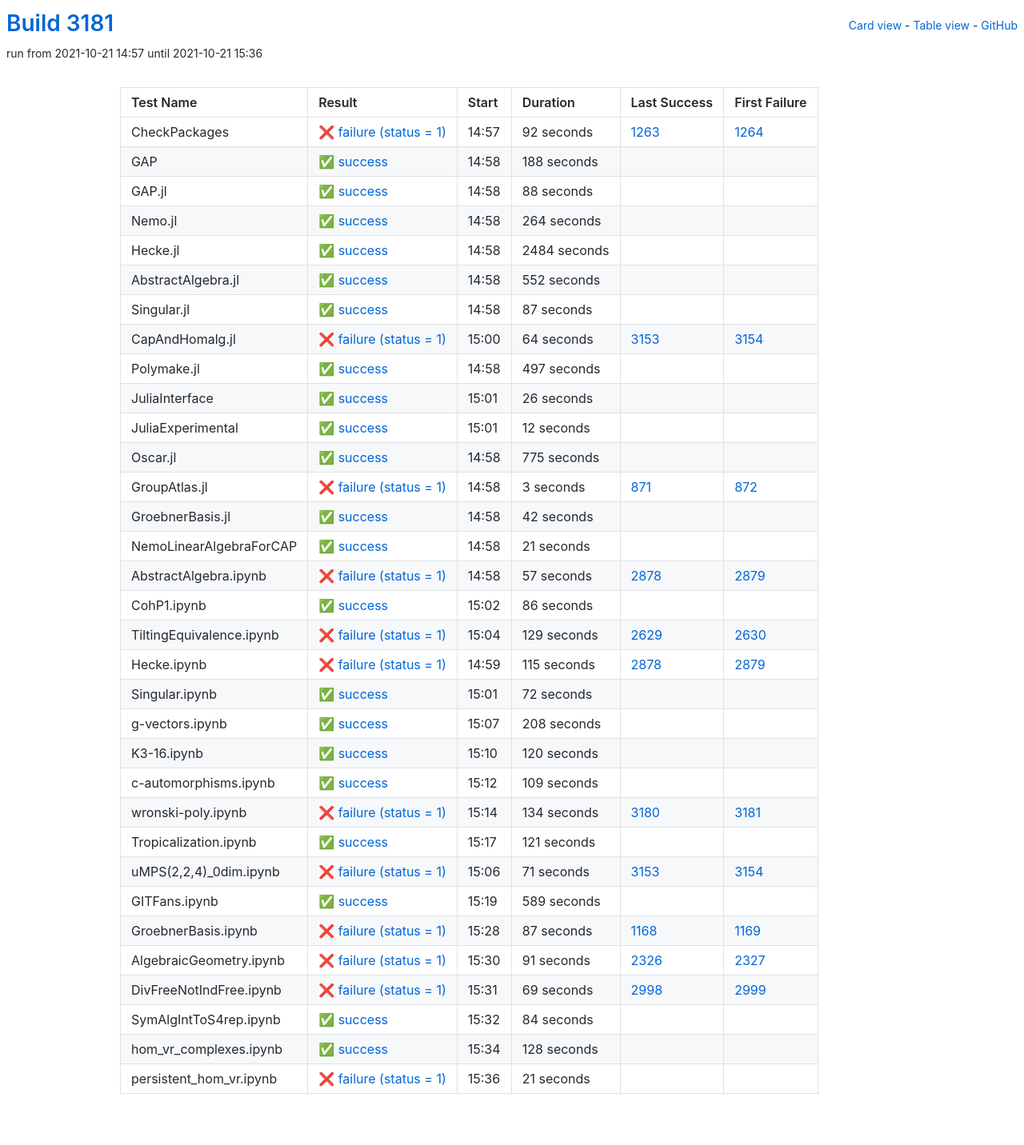
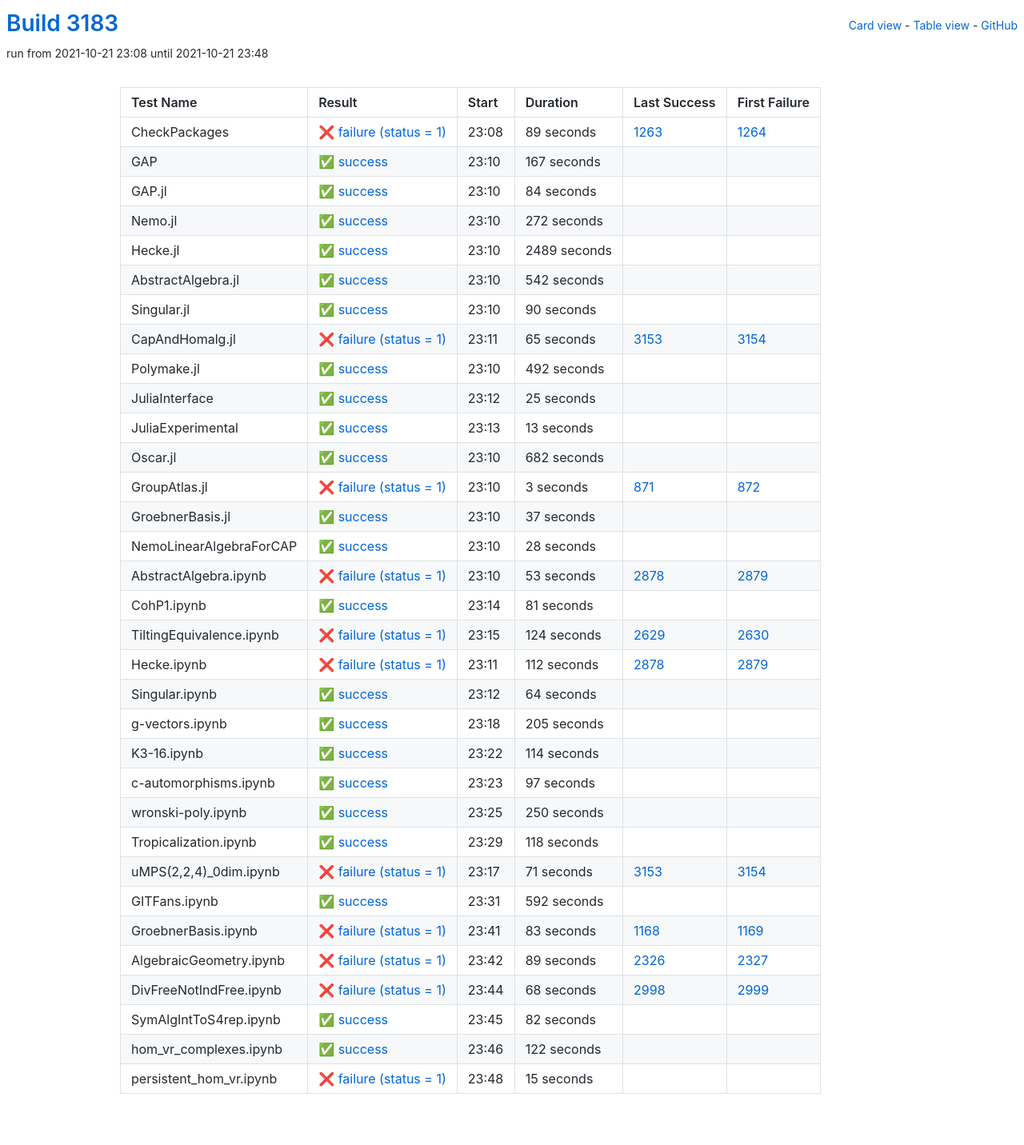
Before and after one commit to oscar-system/oscar-ci-status-stable, a Jekyll site: the page built from table.html, in a window 1280 px wide. Shown: the whole page at 80% size. Built offline with Jekyll 4.4.1, drawn with Linux system fonts in a browser that asks for light colours.

Commit message:
Build #3183

```diff
--- a/_data/ci.yml
+++ b/_data/ci.yml
@@ -1,6 +1,6 @@
 ---
-build: 3181
-build_url: https://oscarci.mathematik.uni-kl.de/job/oscar-stable/3181/
+build: 3183
+build_url: https://oscarci.mathematik.uni-kl.de/job/oscar-stable/3183/
 job: oscar-stable
 organization: oscar-system
 repo: oscar-ci-status-stable
@@ -8,152 +8,152 @@ repourl: https://github.com/oscar-system/oscar-ci-status-stable
 tests:
 - name: CheckPackages
   id: checkpackages
-  log: https://oscarci.mathematik.uni-kl.de/job/oscar-stable/3181/artifact/logs/build-3181/CheckPackages.log
-  start: 2021-10-21 14:57
+  log: https://oscarci.mathematik.uni-kl.de/job/oscar-stable/3183/artifact/logs/build-3183/CheckPackages.log
+  start: 2021-10-21 23:08
   success: false
   exitcode: 1
   status: failure
-  duration: 92
+  duration: 89
   last_success: 1263
   last_success_url: https://oscarci.mathematik.uni-kl.de/job/oscar-stable/1263/
   first_failure: 1264
   first_failure_url: https://oscarci.mathematik.uni-kl.de/job/oscar-stable/1264/
 - name: GAP
   id: gap
-  log: https://oscarci.mathematik.uni-kl.de/job/oscar-stable/3181/artifact/logs/build-3181/GAP.log
-  start: 2021-10-21 14:58
+  log: https://oscarci.mathematik.uni-kl.de/job/oscar-stable/3183/artifact/logs/build-3183/GAP.log
+  start: 2021-10-21 23:10
   success: true
   exitcode: 0
   status: success
-  duration: 188
+  duration: 167
   last_success: false
   last_success_url:
   first_failure: false
   first_failure_url:
 - name: GAP.jl
   id: gap-jl
-  log: https://oscarci.mathematik.uni-kl.de/job/oscar-stable/3181/artifact/logs/build-3181/GAP.jl.log
-  start: 2021-10-21 14:58
+  log: https://oscarci.mathematik.uni-kl.de/job/oscar-stable/3183/artifact/logs/build-3183/GAP.jl.log
+  start: 2021-10-21 23:10
   success: true
   exitcode: 0
   status: success
-  duration: 88
+  duration: 84
   last_success: false
   last_success_url:
   first_failure: false
   first_failure_url:
 - name: Nemo.jl
   id: nemo-jl
-  log: https://oscarci.mathematik.uni-kl.de/job/oscar-stable/3181/artifact/logs/build-3181/Nemo.jl.log
-  start: 2021-10-21 14:58
+  log: https://oscarci.mathematik.uni-kl.de/job/oscar-stable/3183/artifact/logs/build-3183/Nemo.jl.log
+  start: 2021-10-21 23:10
   success: true
   exitcode: 0
   status: success
-  duration: 264
+  duration: 272
   last_success: false
   last_success_url:
   first_failure: false
   first_failure_url:
 - name: Hecke.jl
   id: hecke-jl
-  log: https://oscarci.mathematik.uni-kl.de/job/oscar-stable/3181/artifact/logs/build-3181/Hecke.jl.log
-  start: 2021-10-21 14:58
+  log: https://oscarci.mathematik.uni-kl.de/job/oscar-stable/3183/artifact/logs/build-3183/Hecke.jl.log
+  start: 2021-10-21 23:10
   success: true
   exitcode: 0
   status: success
-  duration: 2484
+  duration: 2489
   last_success: false
   last_success_url:
   first_failure: false
   first_failure_url:
 - name: AbstractAlgebra.jl
   id: abstractalgebra-jl
-  log: https://oscarci.mathematik.uni-kl.de/job/oscar-stable/3181/artifact/logs/build-3181/AbstractAlgebra.jl.log
-  start: 2021-10-21 14:58
+  log: https://oscarci.mathematik.uni-kl.de/job/oscar-stable/3183/artifact/logs/build-3183/AbstractAlgebra.jl.log
+  start: 2021-10-21 23:10
   success: true
   exitcode: 0
   status: success
-  duration: 552
+  duration: 542
   last_success: false
   last_success_url:
   first_failure: false
   first_failure_url:
 - name: Singular.jl
   id: singular-jl
-  log: https://oscarci.mathematik.uni-kl.de/job/oscar-stable/3181/artifact/logs/build-3181/Singular.jl.log
-  start: 2021-10-21 14:58
+  log: https://oscarci.mathematik.uni-kl.de/job/oscar-stable/3183/artifact/logs/build-3183/Singular.jl.log
+  start: 2021-10-21 23:10
   success: true
   exitcode: 0
   status: success
-  duration: 87
+  duration: 90
   last_success: false
   last_success_url:
   first_failure: false
   first_failure_url:
 - name: CapAndHomalg.jl
   id: capandhomalg-jl
-  log: https://oscarci.mathematik.uni-kl.de/job/oscar-stable/3181/artifact/logs/build-3181/CapAndHomalg.jl.log
-  start: 2021-10-21 15:00
+  log: https://oscarci.mathematik.uni-kl.de/job/oscar-stable/3183/artifact/logs/build-3183/CapAndHomalg.jl.log
+  start: 2021-10-21 23:11
   success: false
   exitcode: 1
   status: failure
-  duration: 64
+  duration: 65
   last_success: 3153
   last_success_url: https://oscarci.mathematik.uni-kl.de/job/oscar-stable/3153/
   first_failure: 3154
   first_failure_url: https://oscarci.mathematik.uni-kl.de/job/oscar-stable/3154/
 - name: Polymake.jl
   id: polymake-jl
-  log: https://oscarci.mathematik.uni-kl.de/job/oscar-stable/3181/artifact/logs/build-3181/Polymake.jl.log
-  start: 2021-10-21 14:58
+  log: https://oscarci.mathematik.uni-kl.de/job/oscar-stable/3183/artifact/logs/build-3183/Polymake.jl.log
+  start: 2021-10-21 23:10
   success: true
   exitcode: 0
   status: success
-  duration: 497
+  duration: 492
   last_success: false
   last_success_url:
   first_failure: false
   first_failure_url:
 - name: JuliaInterface
   id: juliainterface
-  log: https://oscarci.mathematik.uni-kl.de/job/oscar-stable/3181/artifact/logs/build-3181/JuliaInterface.log
-  start: 2021-10-21 15:01
+  log: https://oscarci.mathematik.uni-kl.de/job/oscar-stable/3183/artifact/logs/build-3183/JuliaInterface.log
+  start: 2021-10-21 23:12
   success: true
   exitcode: 0
   status: success
-  duration: 26
+  duration: 25
   last_success: false
   last_success_url:
   first_failure: false
   first_failure_url:
 - name: JuliaExperimental
   id: juliaexperimental
-  log: https://oscarci.mathematik.uni-kl.de/job/oscar-stable/3181/artifact/logs/build-3181/JuliaExperimental.log
-  start: 2021-10-21 15:01
+  log: https://oscarci.mathematik.uni-kl.de/job/oscar-stable/3183/artifact/logs/build-3183/JuliaExperimental.log
+  start: 2021-10-21 23:13
   success: true
   exitcode: 0
   status: success
-  duration: 12
+  duration: 13
   last_success: false
   last_success_url:
   first_failure: false
   first_failure_url:
 - name: Oscar.jl
   id: oscar-jl
-  log: https://oscarci.mathematik.uni-kl.de/job/oscar-stable/3181/artifact/logs/build-3181/Oscar.jl.log
-  start: 2021-10-21 14:58
+  log: https://oscarci.mathematik.uni-kl.de/job/oscar-stable/3183/artifact/logs/build-3183/Oscar.jl.log
+  start: 2021-10-21 23:10
   success: true
   exitcode: 0
   status: success
-  duration: 775
+  duration: 682
   last_success: false
   last_success_url:
   first_failure: false
   first_failure_url:
 - name: GroupAtlas.jl
   id: groupatlas-jl
-  log: https://oscarci.mathematik.uni-kl.de/job/oscar-stable/3181/artifact/logs/build-3181/GroupAtlas.jl.log
-  start: 2021-10-21 14:58
+  log: https://oscarci.mathematik.uni-kl.de/job/oscar-stable/3183/artifact/logs/build-3183/GroupAtlas.jl.log
+  start: 2021-10-21 23:10
   success: false
   exitcode: 1
   status: failure
@@ -164,152 +164,152 @@ tests:
   first_failure_url: https://oscarci.mathematik.uni-kl.de/job/oscar-stable/872/
 - name: GroebnerBasis.jl
   id: groebnerbasis-jl
-  log: https://oscarci.mathematik.uni-kl.de/job/oscar-stable/3181/artifact/logs/build-3181/GroebnerBasis.jl.log
-  start: 2021-10-21 14:58
+  log: https://oscarci.mathematik.uni-kl.de/job/oscar-stable/3183/artifact/logs/build-3183/GroebnerBasis.jl.log
+  start: 2021-10-21 23:10
   success: true
   exitcode: 0
   status: success
-  duration: 42
+  duration: 37
   last_success: false
   last_success_url:
   first_failure: false
   first_failure_url:
 - name: NemoLinearAlgebraForCAP
   id: nemolinearalgebraforcap
-  log: https://oscarci.mathematik.uni-kl.de/job/oscar-stable/3181/artifact/logs/build-3181/NemoLinearAlgebraForCAP.log
-  start: 2021-10-21 14:58
+  log: https://oscarci.mathematik.uni-kl.de/job/oscar-stable/3183/artifact/logs/build-3183/NemoLinearAlgebraForCAP.log
+  start: 2021-10-21 23:10
   success: true
   exitcode: 0
   status: success
-  duration: 21
+  duration: 28
   last_success: false
   last_success_url:
   first_failure: false
   first_failure_url:
 - name: AbstractAlgebra.ipynb
   id: abstractalgebra-ipynb
-  log: https://oscarci.mathematik.uni-kl.de/job/oscar-stable/3181/artifact/logs/build-3181/AbstractAlgebra.ipynb.log
-  start: 2021-10-21 14:58
+  log: https://oscarci.mathematik.uni-kl.de/job/oscar-stable/3183/artifact/logs/build-3183/AbstractAlgebra.ipynb.log
+  start: 2021-10-21 23:10
   success: false
   exitcode: 1
   status: failure
-  duration: 57
+  duration: 53
   last_success: 2878
   last_success_url: https://oscarci.mathematik.uni-kl.de/job/oscar-stable/2878/
   first_failure: 2879
   first_failure_url: https://oscarci.mathematik.uni-kl.de/job/oscar-stable/2879/
 - name: CohP1.ipynb
   id: cohp1-ipynb
-  log: https://oscarci.mathematik.uni-kl.de/job/oscar-stable/3181/artifact/logs/build-3181/CohP1.ipynb.log
-  start: 2021-10-21 15:02
+  log: https://oscarci.mathematik.uni-kl.de/job/oscar-stable/3183/artifact/logs/build-3183/CohP1.ipynb.log
+  start: 2021-10-21 23:14
   success: true
   exitcode: 0
   status: success
-  duration: 86
+  duration: 81
   last_success: false
   last_success_url:
   first_failure: false
   first_failure_url:
 - name: TiltingEquivalence.ipynb
   id: tiltingequivalence-ipynb
-  log: https://oscarci.mathematik.uni-kl.de/job/oscar-stable/3181/artifact/logs/build-3181/TiltingEquivalence.ipynb.log
-  start: 2021-10-21 15:04
+  log: https://oscarci.mathematik.uni-kl.de/job/oscar-stable/3183/artifact/logs/build-3183/TiltingEquivalence.ipynb.log
+  start: 2021-10-21 23:15
   success: false
   exitcode: 1
   status: failure
-  duration: 129
+  duration: 124
   last_success: 2629
   last_success_url: https://oscarci.mathematik.uni-kl.de/job/oscar-stable/2629/
   first_failure: 2630
   first_failure_url: https://oscarci.mathematik.uni-kl.de/job/oscar-stable/2630/
 - name: Hecke.ipynb
   id: hecke-ipynb
-  log: https://oscarci.mathematik.uni-kl.de/job/oscar-stable/3181/artifact/logs/build-3181/Hecke.ipynb.log
-  start: 2021-10-21 14:59
+  log: https://oscarci.mathematik.uni-kl.de/job/oscar-stable/3183/artifact/logs/build-3183/Hecke.ipynb.log
+  start: 2021-10-21 23:11
   success: false
   exitcode: 1
   status: failure
-  duration: 115
+  duration: 112
   last_success: 2878
   last_success_url: https://oscarci.mathematik.uni-kl.de/job/oscar-stable/2878/
   first_failure: 2879
   first_failure_url: https://oscarci.mathematik.uni-kl.de/job/oscar-stable/2879/
 - name: Singular.ipynb
   id: singular-ipynb
-  log: https://oscarci.mathematik.uni-kl.de/job/oscar-stable/3181/artifact/logs/build-3181/Singular.ipynb.log
-  start: 2021-10-21 15:01
+  log: https://oscarci.mathematik.uni-kl.de/job/oscar-stable/3183/artifact/logs/build-3183/Singular.ipynb.log
+  start: 2021-10-21 23:12
   success: true
   exitcode: 0
   status: success
-  duration: 72
+  duration: 64
   last_success: false
   last_success_url:
   first_failure: false
   first_failure_url:
 - name: g-vectors.ipynb
   id: g-vectors-ipynb
-  log: https://oscarci.mathematik.uni-kl.de/job/oscar-stable/3181/artifact/logs/build-3181/g-vectors.ipynb.log
-  start: 2021-10-21 15:07
+  log: https://oscarci.mathematik.uni-kl.de/job/oscar-stable/3183/artifact/logs/build-3183/g-vectors.ipynb.log
+  start: 2021-10-21 23:18
   success: true
   exitcode: 0
   status: success
-  duration: 208
+  duration: 205
   last_success: false
   last_success_url:
   first_failure: false
   first_failure_url:
 - name: K3-16.ipynb
   id: k3-16-ipynb
-  log: https://oscarci.mathematik.uni-kl.de/job/oscar-stable/3181/artifact/logs/build-3181/K3-16.ipynb.log
-  start: 2021-10-21 15:10
+  log: https://oscarci.mathematik.uni-kl.de/job/oscar-stable/3183/artifact/logs/build-3183/K3-16.ipynb.log
+  start: 2021-10-21 23:22
   success: true
   exitcode: 0
   status: success
-  duration: 120
+  duration: 114
   last_success: false
   last_success_url:
   first_failure: false
   first_failure_url:
 - name: c-automorphisms.ipynb
   id: c-automorphisms-ipynb
-  log: https://oscarci.mathematik.uni-kl.de/job/oscar-stable/3181/artifact/logs/build-3181/c-automorphisms.ipynb.log
-  start: 2021-10-21 15:12
+  log: https://oscarci.mathematik.uni-kl.de/job/oscar-stable/3183/artifact/logs/build-3183/c-automorphisms.ipynb.log
+  start: 2021-10-21 23:23
   success: true
   exitcode: 0
   status: success
-  duration: 109
+  duration: 97
   last_success: false
   last_success_url:
   first_failure: false
   first_failure_url:
 - name: wronski-poly.ipynb
   id: wronski-poly-ipynb
-  log: https://oscarci.mathematik.uni-kl.de/job/oscar-stable/3181/artifact/logs/build-3181/wronski-poly.ipynb.log
-  start: 2021-10-21 15:14
-  success: false
-  exitcode: 1
-  status: failure
-  duration: 134
-  last_success: 3180
-  last_success_url: https://oscarci.mathematik.uni-kl.de/job/oscar-stable/3180/
-  first_failure: 3181
-  first_failure_url: https://oscarci.mathematik.uni-kl.de/job/oscar-stable/3181/
-- name: Tropicalization.ipynb
-  id: tropicalization-ipynb
-  log: https://oscarci.mathematik.uni-kl.de/job/oscar-stable/3181/artifact/logs/build-3181/Tropicalization.ipynb.log
-  start: 2021-10-21 15:17
+  log: https://oscarci.mathematik.uni-kl.de/job/oscar-stable/3183/artifact/logs/build-3183/wronski-poly.ipynb.log
+  start: 2021-10-21 23:25
   success: true
   exitcode: 0
   status: success
-  duration: 121
+  duration: 250
+  last_success: false
+  last_success_url:
+  first_failure: false
+  first_failure_url:
+- name: Tropicalization.ipynb
+  id: tropicalization-ipynb
+  log: https://oscarci.mathematik.uni-kl.de/job/oscar-stable/3183/artifact/logs/build-3183/Tropicalization.ipynb.log
+  start: 2021-10-21 23:29
+  success: true
+  exitcode: 0
+  status: success
+  duration: 118
   last_success: false
   last_success_url:
   first_failure: false
   first_failure_url:
 - name: uMPS(2,2,4)_0dim.ipynb
   id: umps-2-2-4-0dim-ipynb
-  log: https://oscarci.mathematik.uni-kl.de/job/oscar-stable/3181/artifact/logs/build-3181/uMPS-2-2-4-_0dim.ipynb.log
-  start: 2021-10-21 15:06
+  log: https://oscarci.mathematik.uni-kl.de/job/oscar-stable/3183/artifact/logs/build-3183/uMPS-2-2-4-_0dim.ipynb.log
+  start: 2021-10-21 23:17
   success: false
   exitcode: 1
   status: failure
@@ -320,84 +320,84 @@ tests:
   first_failure_url: https://oscarci.mathematik.uni-kl.de/job/oscar-stable/3154/
 - name: GITFans.ipynb
   id: gitfans-ipynb
-  log: https://oscarci.mathematik.uni-kl.de/job/oscar-stable/3181/artifact/logs/build-3181/GITFans.ipynb.log
-  start: 2021-10-21 15:19
+  log: https://oscarci.mathematik.uni-kl.de/job/oscar-stable/3183/artifact/logs/build-3183/GITFans.ipynb.log
+  start: 2021-10-21 23:31
   success: true
   exitcode: 0
   status: success
-  duration: 589
+  duration: 592
   last_success: false
   last_success_url:
   first_failure: false
   first_failure_url:
 - name: GroebnerBasis.ipynb
   id: groebnerbasis-ipynb
-  log: https://oscarci.mathematik.uni-kl.de/job/oscar-stable/3181/artifact/logs/build-3181/GroebnerBasis.ipynb.log
-  start: 2021-10-21 15:28
+  log: https://oscarci.mathematik.uni-kl.de/job/oscar-stable/3183/artifact/logs/build-3183/GroebnerBasis.ipynb.log
+  start: 2021-10-21 23:41
   success: false
   exitcode: 1
   status: failure
-  duration: 87
+  duration: 83
   last_success: 1168
   last_success_url: https://oscarci.mathematik.uni-kl.de/job/oscar-stable/1168/
   first_failure: 1169
   first_failure_url: https://oscarci.mathematik.uni-kl.de/job/oscar-stable/1169/
 - name: AlgebraicGeometry.ipynb
   id: algebraicgeometry-ipynb
-  log: https://oscarci.mathematik.uni-kl.de/job/oscar-stable/3181/artifact/logs/build-3181/AlgebraicGeometry.ipynb.log
-  start: 2021-10-21 15:30
+  log: https://oscarci.mathematik.uni-kl.de/job/oscar-stable/3183/artifact/logs/build-3183/AlgebraicGeometry.ipynb.log
+  start: 2021-10-21 23:42
   success: false
   exitcode: 1
   status: failure
-  duration: 91
+  duration: 89
   last_success: 2326
   last_success_url: https://oscarci.mathematik.uni-kl.de/job/oscar-stable/2326/
   first_failure: 2327
   first_failure_url: https://oscarci.mathematik.uni-kl.de/job/oscar-stable/2327/
 - name: DivFreeNotIndFree.ipynb
   id: divfreenotindfree-ipynb
-  log: https://oscarci.mathematik.uni-kl.de/job/oscar-stable/3181/artifact/logs/build-3181/DivFreeNotIndFree.ipynb.log
-  start: 2021-10-21 15:31
+  log: https://oscarci.mathematik.uni-kl.de/job/oscar-stable/3183/artifact/logs/build-3183/DivFreeNotIndFree.ipynb.log
+  start: 2021-10-21 23:44
   success: false
   exitcode: 1
   status: failure
-  duration: 69
+  duration: 68
   last_success: 2998
   last_success_url: https://oscarci.mathematik.uni-kl.de/job/oscar-stable/2998/
   first_failure: 2999
   first_failure_url: https://oscarci.mathematik.uni-kl.de/job/oscar-stable/2999/
 - name: SymAlgIntToS4rep.ipynb
   id: symalginttos4rep-ipynb
-  log: https://oscarci.mathematik.uni-kl.de/job/oscar-stable/3181/artifact/logs/build-3181/SymAlgIntToS4rep.ipynb.log
-  start: 2021-10-21 15:32
+  log: https://oscarci.mathematik.uni-kl.de/job/oscar-stable/3183/artifact/logs/build-3183/SymAlgIntToS4rep.ipynb.log
+  start: 2021-10-21 23:45
   success: true
   exitcode: 0
   status: success
-  duration: 84
+  duration: 82
   last_success: false
   last_success_url:
   first_failure: false
   first_failure_url:
 - name: hom_vr_complexes.ipynb
   id: hom-vr-complexes-ipynb
-  log: https://oscarci.mathematik.uni-kl.de/job/oscar-stable/3181/artifact/logs/build-3181/hom_vr_complexes.ipynb.log
-  start: 2021-10-21 15:34
+  log: https://oscarci.mathematik.uni-kl.de/job/oscar-stable/3183/artifact/logs/build-3183/hom_vr_complexes.ipynb.log
+  start: 2021-10-21 23:46
   success: true
   exitcode: 0
   status: success
-  duration: 128
+  duration: 122
   last_success: false
   last_success_url:
   first_failure: false
   first_failure_url:
 - name: persistent_hom_vr.ipynb
   id: persistent-hom-vr-ipynb
-  log: https://oscarci.mathematik.uni-kl.de/job/oscar-stable/3181/artifact/logs/build-3181/persistent_hom_vr.ipynb.log
-  start: 2021-10-21 15:36
+  log: https://oscarci.mathematik.uni-kl.de/job/oscar-stable/3183/artifact/logs/build-3183/persistent_hom_vr.ipynb.log
+  start: 2021-10-21 23:48
   success: false
   exitcode: 1
   status: failure
-  duration: 21
+  duration: 15
   last_success: false
   last_success_url:
   first_failure: false
```
Also changed, not shown: README.md.
